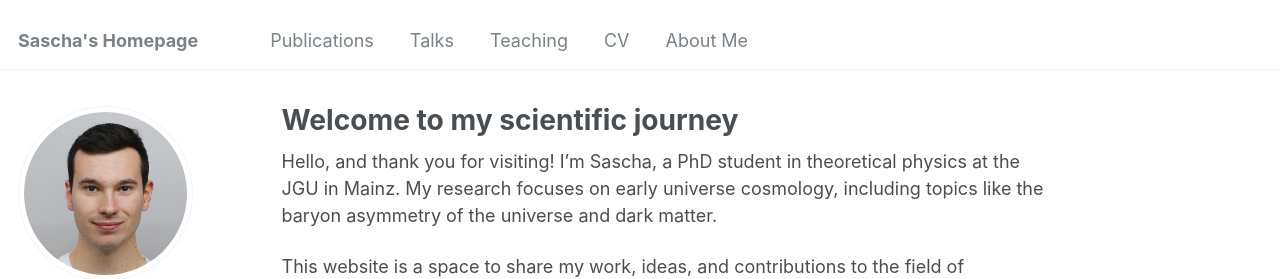
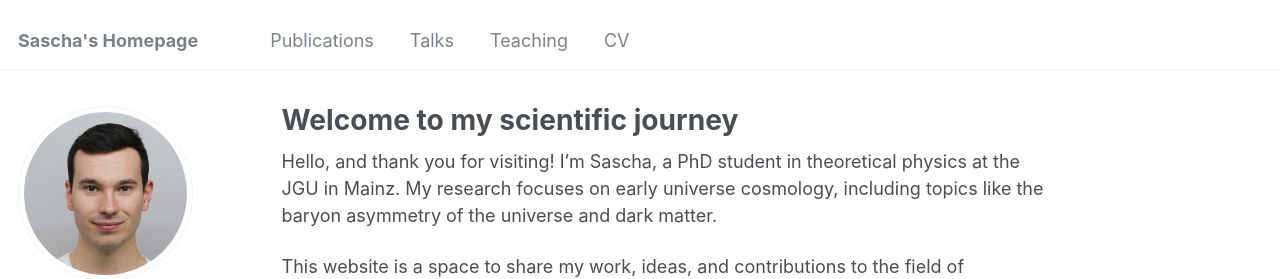
Before and after one commit to sweber31/sweber31.github.io, a Jekyll site: the page built from _pages/about.md, in a window 1280 px wide. Shown: the top 279 px of the page. Built offline with Jekyll 4.4.1, drawn with Linux system fonts in a browser that asks for light colours; some web fonts are replaced.

Commit message:
Update navigation.yml

```diff
--- a/_data/navigation.yml
+++ b/_data/navigation.yml
@@ -17,9 +17,6 @@ main:
   - title: "CV"
     url: /cv/
 
-  - title: "About Me"
-    url: /about-me/
-
   # - title: "Portfolio"
   #   url: /portfolio/
 
```
